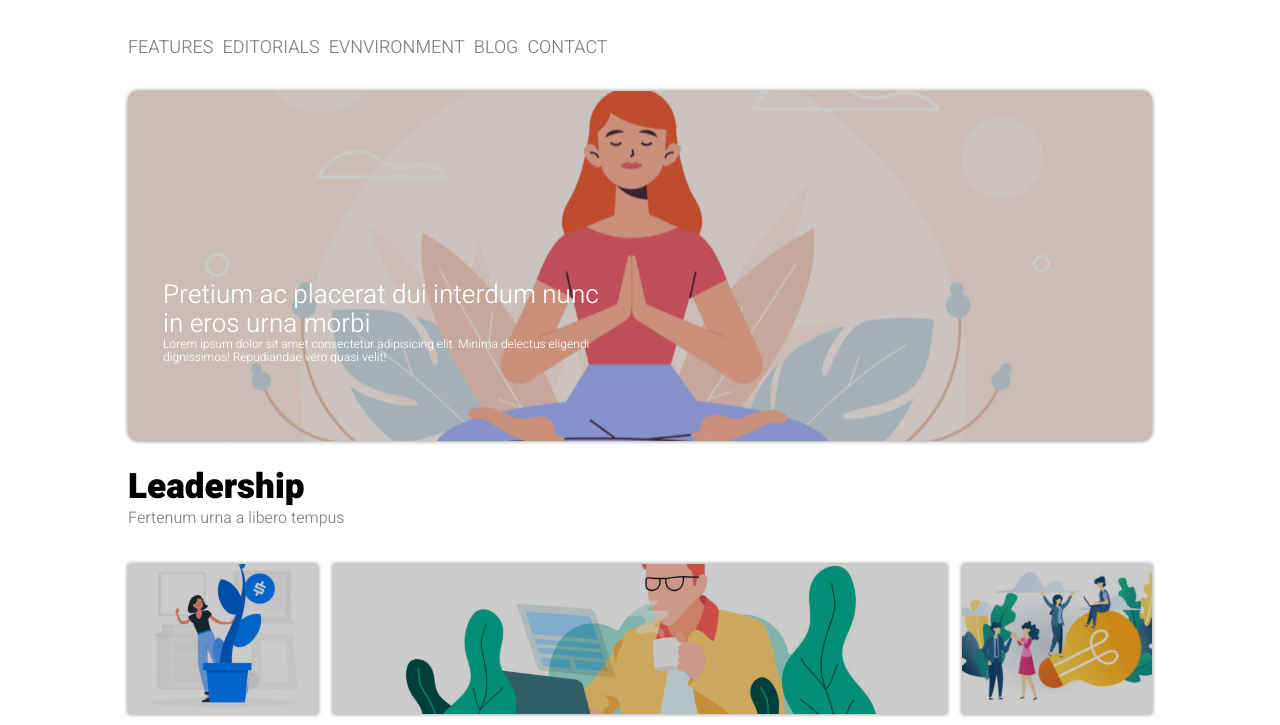
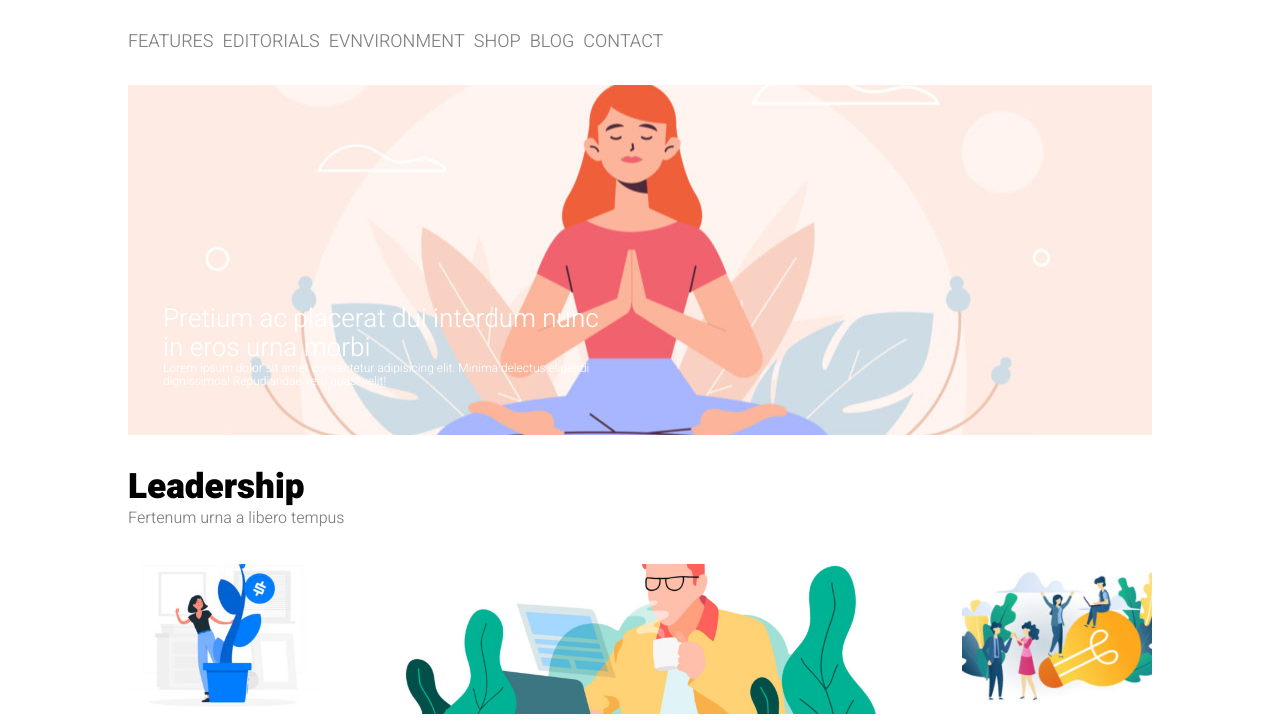
Before and after one commit to Mandrake091/htmlcss-wp, a plain HTML site: page index.html in a window 1280 px wide. Shown: the part 63-788 px from the top of the page. Drawn offline with Linux system fonts and the light colour scheme.

Commit message:
merge classes + cleaning code

```diff
--- a/css/style.css
+++ b/css/style.css
@@ -13,7 +13,6 @@
 
 /* General */
 .container{
-
     min-width: 600px;
     width: 80%;
     margin: 0 auto;
@@ -29,25 +28,21 @@ span{
     font-weight: 300;
     padding-right: 5px;
 }
-
-ul li a{
+nav ul li{
     font-weight: 300;
-    margin-bottom: 25px;
     color:grey;
     display: inline;
     text-transform: uppercase;
+    list-style-type: none;
     padding-right: 5px;
     font-size: 18px;
-    text-decoration: none;
 }
 a:hover{
     color: rgb(255, 136, 0);
 }
-li{
+nav ul a{
     color:grey;
-    text-transform: uppercase;
     text-decoration: none;
-    display: inline-block;
     font-weight: 300;
 }
 h4{
@@ -55,9 +50,30 @@ h4{
     color:grey;
     font-weight: 300;
 }
-h1{
+h2{
     font-weight: 900;
     font-size: 35px;
+}
+.header-banner{
+    position: relative;
+    width: 100%;
+    background-position:0;
+    margin:30px auto;
+    background-size: cover;
+    height: 350px;
+    background-image:
+    url(../img/banner.jpg);
+}
+.hoverlay::before{
+    content: " ";
+    position: absolute;
+    top: 0;
+    left: 0;
+    bottom:0;
+    right: 0;
+    background-color:rgba(red, green, blue, 0.2);
+    filter: brightness(70%) drop-shadow(0px 0px 2px gray);
+    border-radius: 10px;
 }
 /* / Text Style */
 
@@ -68,25 +84,12 @@ header{
     height: 500px;
 }
 
-.header-banner{
-    position: absolute;
-    width: 100%;
-    border-radius: 10px;
-    background-position:0;
-    margin:30px auto;
-    background-size: cover;
-    height: 350px;
-    background-image:
-    url(../img/banner.jpg);
-    filter: brightness(80%) drop-shadow(0px 0px 2px gray);
-}
 header>img{
-    margin-bottom: 30px;
     padding-right: 30px;
     border-right: 1px solid #d7d7d7;
     height: 60px;
 }
-.text-banner{
+.header-banner> .text-banner{
     font-size: 26px;
     line-height: 1.1;
     width: 45%;
@@ -103,7 +106,6 @@ header>img{
 
 /* Main */
 main{
-    position:relative;
     height: 600px;
     min-width: 80%;
     line-height: 1.3em;
@@ -125,29 +127,23 @@ section>img{
     width: 100%;
     height: 150px;
     object-fit: cover;
-    filter:brightness(80%) drop-shadow(0px 0px 2px gray);
+
 }
 .section{
     margin:15px 0 0 0;
     height: 150px;
     width: calc(20% - 15px);
-    border-radius: 10px;
-    background-color: aqua;
     object-fit: contain;
 }
 /* / Right Column */
 
 /* Central Column */
 .article{
-    border-radius: 10px;
     margin: 15px 0 0 0;
-    height: 15px;
     width:60%;
-    background-color: rgb(12, 111, 128);
 }
 article>img{
     margin-bottom: 10px;
-    filter:brightness(80%) drop-shadow(0px 0px 2px gray);
     height: 150px;
     object-fit: cover;
     width: 100%;
@@ -161,18 +157,15 @@ article>img{
 /* Left Column */
 aside>img{
     margin-bottom: 10px;
-    filter:brightness(80%) drop-shadow(0px 0px 2px gray);
     width: 100%;
     height: 150px;
     object-fit: cover;
 }
 .aside{
     object-position: 0;
-    border-radius: 10px;
     margin: 15px 15px 0 0;
     width: calc(20% - 15px);
     height: 150px;
-    background-color: tan;
 }
 /* / Left Column */
 
--- a/index.html
+++ b/index.html
@@ -18,34 +18,38 @@
 <div class="clearfix container">
   <header class="clearfix">
       <img src="./img/logo.png" alt="Logo">
+         <nav>
          <br>
             <ul>
                <li><a href="#">Features</a></li>
-               <li><a href="#"> Editorials</a></li>
-               <li><a href="#"> Evnvironment</a></li>
+               <li><a href="#">Editorials</a></li>
+               <li><a href="#">Evnvironment</a></li>
+               <li><a href="#">Shop</a></li>
                <li><a href="#">Blog</a></li>
                <li><a href="#">Contact</a></li>
             </ul>
-            <div class="header-banner"></div>
-               <h2 class="text-banner">
+         </nav>
+            <div class="header-banner hoverlay">
+               <h1 class="text-banner">
                   Pretium ac placerat dui interdum nunc<br>
                   in eros urna morbi
                   <p>Lorem ipsum dolor sit amet consectetur adipisicing elit. Minima delectus eligendi dignissimos! Repudiandae vero quasi velit!
                   </p>
-               </h2>
-  </header>
+               </h1>
+            </div>
+   </header>
 
 
    <!-- Inizio Main -->
    <main class="clearfix">
 
-      <h1>Leadership</h1>
+      <h2>Leadership</h2>
       <h4>Fertenum urna a libero tempus</h4>
       <br>
    <!-- Colonna Sinistra  -->
      <aside class="aside left">
-         <img src="./img/img-1.jpg" alt="Left Image">
-            <span class="article-title">Lorem</span>
+         <img class="hoverlay" src="./img/img-1.jpg" alt="Left Image">
+            <span class="hoverlay article-title">Lorem</span>
                <p class="text-area">
                   Lorem ipsum dolor sit, amet consectetur adipisicing elit. Nihil eaque nostrum officia repudiandae veritatis ipsa ab eligendi adipisci officiis voluptate!
                   Lorem ipsum dolor sit amet consectetur adipisicing elit. Cum dolorum similique esse et, enim harum eum culpa repellendus rerum consectetur hic, sunt vero consequatur atque. Delectus, iste accusantium. Velit, beatae?
@@ -53,7 +57,7 @@
      </aside>
    <!-- Colonna Centrale -->
       <article class="article left">
-         <img src="./img/banner-2.jpg" alt="Center Image">
+         <img class="hoverlay"src="./img/banner-2.jpg" alt="Center Image">
             <span class="article-title">Ipsum</span>
                <p class="text-area">
                   Lorem ipsum dolor sit, amet consectetur adipisicing elit. Nihil eaque nostrum officia repudiandae veritatis ipsa ab eligendi adipisci officiis voluptate!
@@ -70,7 +74,7 @@
       </article>
    <!-- Colonna Destra -->
       <section class="section right">
-         <img src="./img/img-3.jpg" alt="Right Image">
+         <img class="hoverlay" src="./img/img-3.jpg" alt="Right Image">
             <span class="article-title">Lorem</span>
                <p class="text-area">
                   Lorem ipsum dolor sit, amet consectetur adipisicing elit. Nihil eaque nostrum officia repudiandae veritatis ipsa ab eligendi adipisci officiis voluptate!
```
